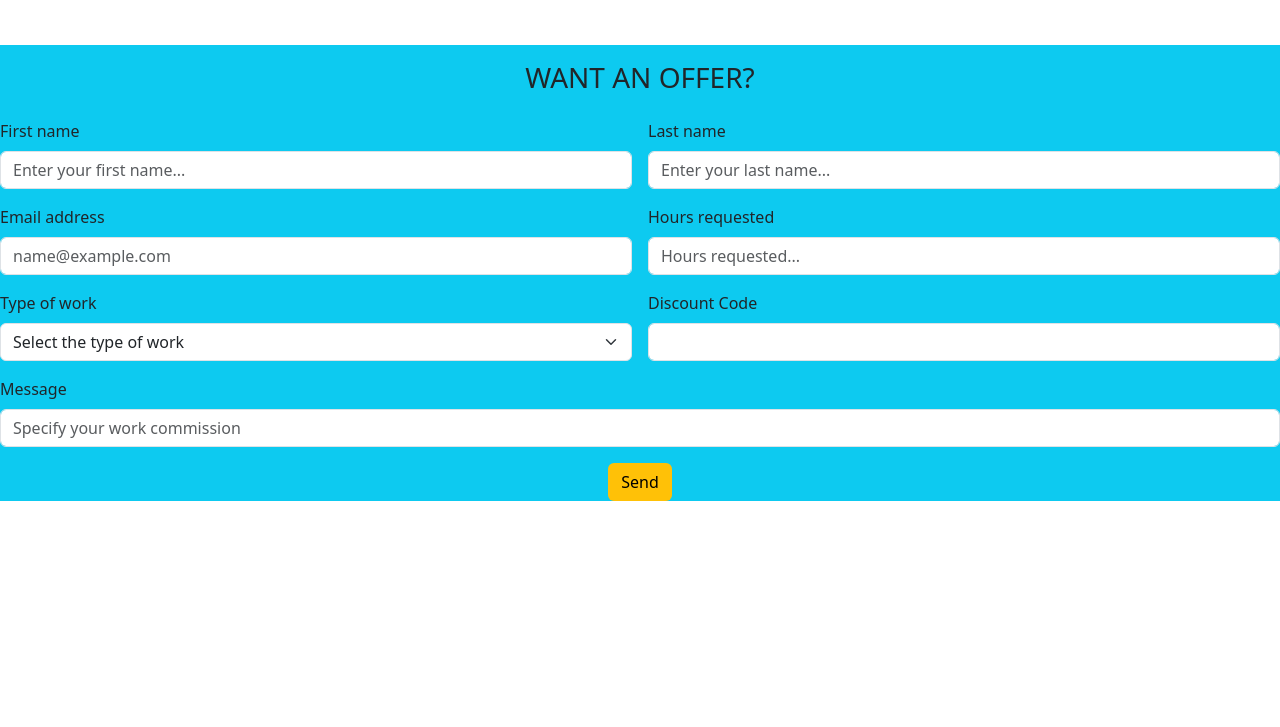
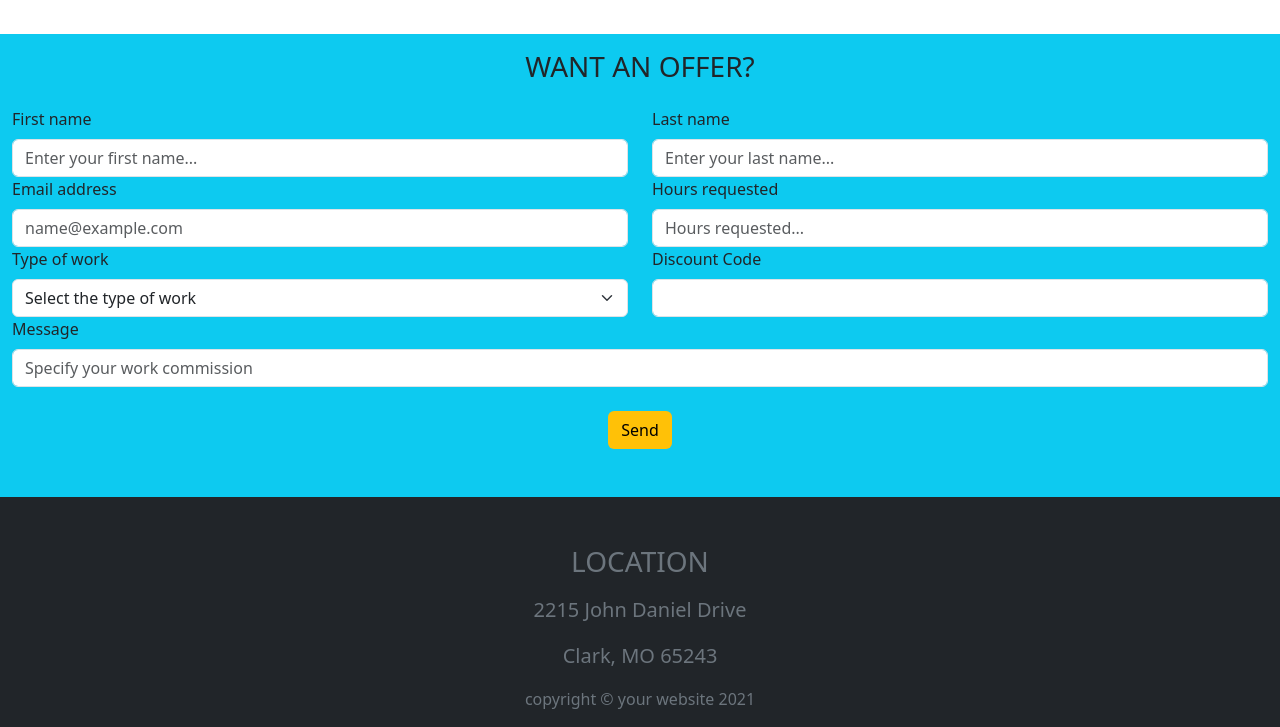
Before and after one commit to N4LT4M/bootstrap-html-freelancer, a plain HTML site: page index.html in a window 1280 px wide. Shown: the part 1557-2284 px from the top of the page. Before the commit the page ends 2058 px from the top, so only its background shows below. Drawn offline with nearby package versions, Linux system fonts and the light colour scheme.

Commit message:
esercizio base

```diff
--- a/index.html
+++ b/index.html
@@ -11,7 +11,7 @@
 
 <body>
     <div class="container-fluid">
-        <div class="row justify-content-between bg-black text-info">
+        <div class="row justify-content-between bg-dark text-info">
 
             <div class="col-4 text-center">
                 <p>Portfolio</p>
@@ -32,7 +32,7 @@
             </div>
 
         </div>
-    </div>
+
 
         <div class="row justify-content-center text-center ">
 
@@ -121,16 +121,16 @@
             </div>
 
         </div>
-    <div class="row g-3 bg-info">
-        <div class="col-md-6">
+        <div class="row bg-info">
+            <div class="col-6">
                 <label class="form-label">First name</label>
                 <input type="text" class="form-control" placeholder="Enter your first name...">
             </div>
-        <div class="col-md-6">
+            <div class="col-6">
                 <label class="form-label">Last name</label>
                 <input type="text" class="form-control" placeholder="Enter your last name...">
             </div>
-        <div class="col-md-6">
+            <div class="col-6">
                 <label for="inputEmail4" class="form-label">Email address</label>
                 <input type="email" class="form-control" id="inputEmail4" placeholder="name@example.com">
             </div>
@@ -156,24 +156,25 @@
                 <label class="form-label">Message</label>
                 <input type="text" class="form-control" placeholder="Specify your work commission">
             </div>
-        <div class="col-12 text-center">
+            <div class="col-12 text-center mt-4 mb-5">
                 <button type="submit" class="btn bg-warning text-black">Send</button>
             </div>
 
         </div>
 
 
-    </div>
-
-
-    <div class="row">
-
+        <div class="row text-center  text-secondary bg-dark">
+            <div class="col mt-5">
+                <h3>LOCATION</h3>
+                <p class="mb-n5 mt-3 pb-n2 fs-5">2215 John Daniel Drive</p>
+                <p class="mt-n5 mb-3 pt-n2 fs-5">Clark, MO 65243</p>
+                <p>copyright &copy; your website 2021</p>
             </div>
         </div>
 
         <div class="row">
 
-    </div>
+
         </div>
 
     </div>
```
Lines whose indentation alone changed are shown as unchanged.
